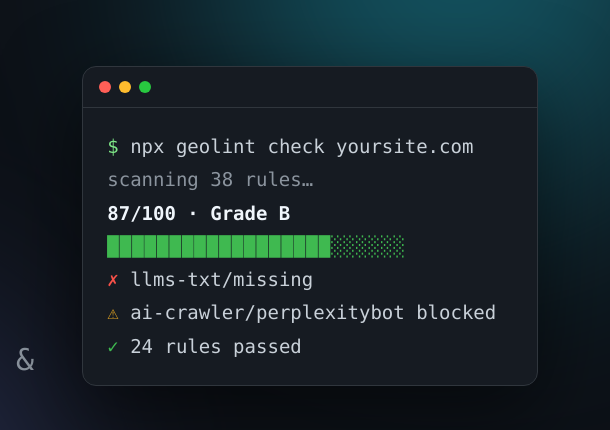
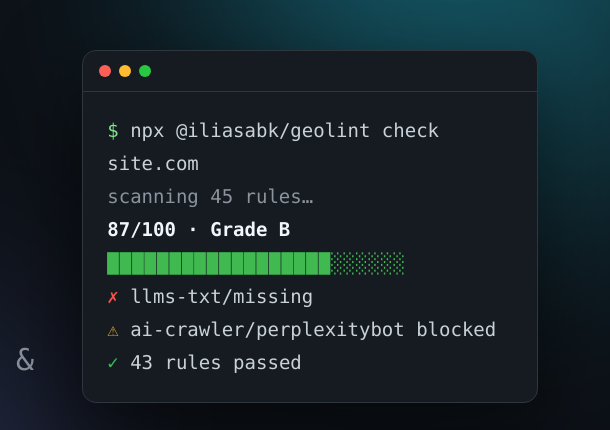
Before and after one commit to iliasaberkane6-lab/geolint, a website: page media/social.html in a window 1280 px wide. Shown: the part 94-524 px from the top of the page, 670-1280 px from the left. Drawn offline with Linux system fonts and the light colour scheme.

Commit message:
docs: update social preview for scoped package name

```diff
--- a/media/social.html
+++ b/media/social.html
@@ -49,13 +49,13 @@
   <div class="term">
     <div class="term-bar"><div class="dot" style="background:#ff5f57"></div><div class="dot" style="background:#febc2e"></div><div class="dot" style="background:#28c840"></div></div>
     <div class="term-body">
-      <div><span class="p">$</span> npx geolint check yoursite.com</div>
-      <div class="dim">scanning 38 rules…</div>
+      <div><span class="p">$</span> npx @iliasabk/geolint check site.com</div>
+      <div class="dim">scanning 45 rules…</div>
       <div class="score">87/100 · Grade B</div>
       <div class="bar">██████████████████░░░░░░</div>
       <div><span class="err">✗</span> llms-txt/missing</div>
       <div><span class="warn">⚠</span> ai-crawler/perplexitybot blocked</div>
-      <div><span class="ok">✓</span> 24 rules passed</div>
+      <div><span class="ok">✓</span> 43 rules passed</div>
     </div>
   </div>
 </body>
```
Also changed, not shown: media/social.png.
